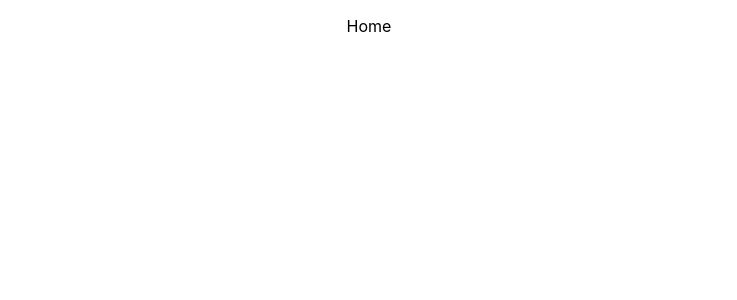
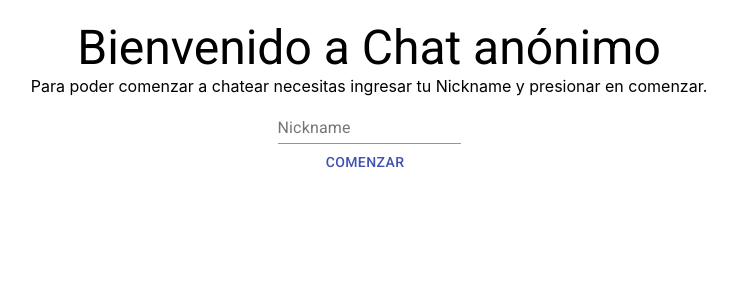
Before and after one commit to eder-toledo/chat-anonimo, a React (Create React App) app: page / in a window 1280 px wide. Shown: the top 300 px of the page, without its empty margins (271-1008 px from the left). Built offline with nearby package versions, Linux system fonts and the light colour scheme.

Commit message:
Configuración de elementos basicos para la página Home

```diff
--- a/src/routes/home/index.js
+++ b/src/routes/home/index.js
@@ -1,8 +1,26 @@
 import React from 'react';
+import Button from '@material-ui/core/Button';
+import TextField from '@material-ui/core/TextField';
+import Box from '@material-ui/core/Box';
+import Typography from '@material-ui/core/Typography';
 
-const Page = ({ match }) => (
+const Page = () => (
     <div>
-        <p>Home</p>
+        <Box component="span" p={1} mx="auto">
+            <Typography variant="h3">
+                Bienvenido a Chat anónimo
+            </Typography>
+
+            <Typography variant="subtitle">
+                Para poder comenzar a chatear necesitas ingresar tu Nickname y presionar en comenzar.
+            </Typography>
+            <br></br>
+            <TextField id="standard-basic" label="Nickname" />
+            <br></br>
+            <Button color="primary">
+                Comenzar
+            </Button>
+        </Box>
     </div>
 )
 
```
